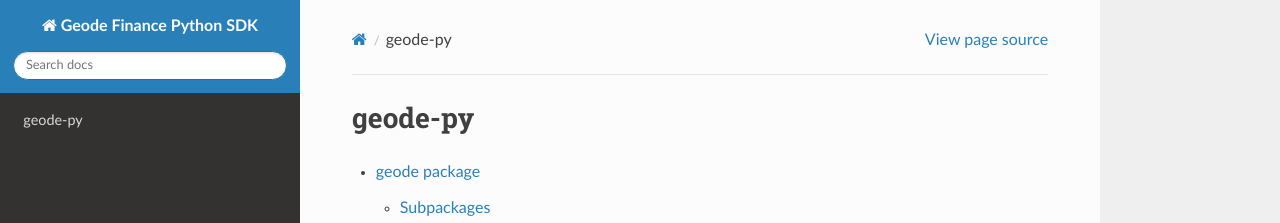
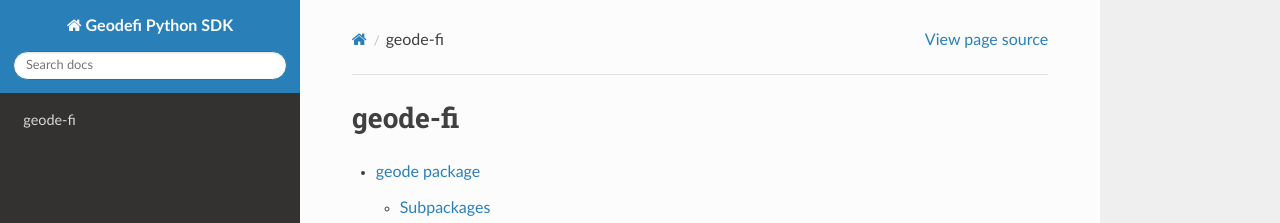
Before and after one commit to Geodefi/geode-py, a Sphinx documentation site: the page built from docs/modules.rst, in a window 1280 px wide and 1346 px high. Shown: the top 223 px of the window. Built offline with Sphinx 7.4.7 and the Read the Docs theme 2.0.0, drawn with Linux system fonts in a browser that asks for light colours.

Commit message:
Feat: fix package name to geodefi

```diff
--- a/docs/conf.py
+++ b/docs/conf.py
@@ -19,7 +19,7 @@
 
 # -- Project information -----------------------------------------------------
 
-project = 'Geode Finance Python SDK'
+project = 'Geodefi Python SDK'
 copyright = '2023, Ice Bear'
 author = 'Ice Bear'
 
@@ -129,7 +129,7 @@ latex_elements = {
 # (source start file, target name, title,
 #  author, documentclass [howto, manual, or own class]).
 latex_documents = [
-    (master_doc, 'GeodeFinancePythonSDK.tex', 'Geode Finance Python SDK Documentation',
+    (master_doc, 'GeodeFinancePythonSDK.tex', 'Geodefi Python SDK Documentation',
      'Ice Bear', 'manual'),
 ]
 
@@ -139,7 +139,7 @@ latex_documents = [
 # One entry per manual page. List of tuples
 # (source start file, name, description, authors, manual section).
 man_pages = [
-    (master_doc, 'geodefinancepythonsdk', 'Geode Finance Python SDK Documentation',
+    (master_doc, 'geodefinancepythonsdk', 'Geodefi Python SDK Documentation',
      [author], 1)
 ]
 
@@ -150,7 +150,7 @@ man_pages = [
 # (source start file, target name, title, author,
 #  dir menu entry, description, category)
 texinfo_documents = [
-    (master_doc, 'GeodeFinancePythonSDK', 'Geode Finance Python SDK Documentation',
+    (master_doc, 'GeodeFinancePythonSDK', 'Geodefi Python SDK Documentation',
      author, 'GeodeFinancePythonSDK', 'One line description of project.',
      'Miscellaneous'),
 ]
--- a/docs/index.rst
+++ b/docs/index.rst
@@ -3,7 +3,7 @@
    You can adapt this file completely to your liking, but it should at least
    contain the root `toctree` directive.
 
-Welcome to Geode Finance Python SDK's documentation!
+Welcome to Geodefi Python SDK documentation!
 ====================================================
 
 .. toctree::
--- a/docs/modules.rst
+++ b/docs/modules.rst
@@ -1,4 +1,4 @@
-geode-py
+geode-fi
 ========
 
 .. toctree::
```
Also changed, not shown: README.md (+8 -6 lines).
